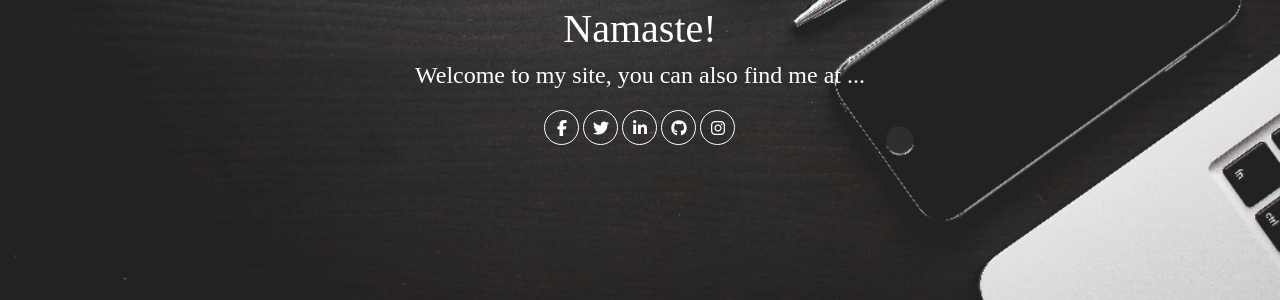
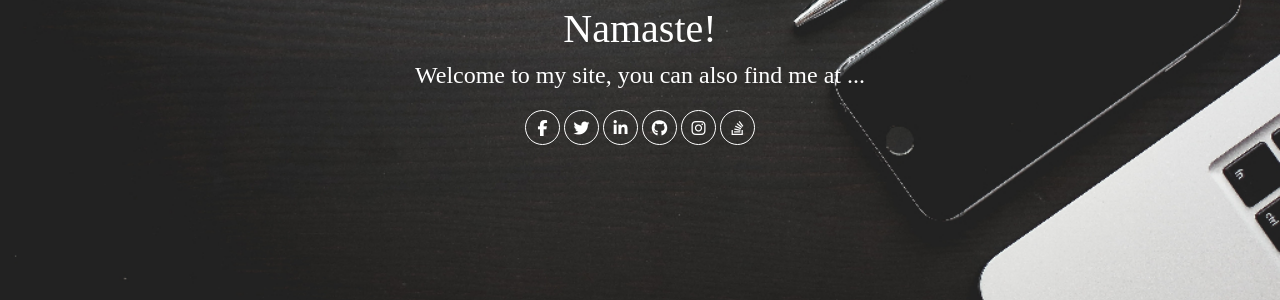
Before and after one commit to shishir-subedi/blogsite, a Jekyll site: the page built from index.html, in a window 1280 px wide. Shown: the part 367-667 px from the top of the page. Built offline with Jekyll 4.4.1, drawn with Linux system fonts in a browser that asks for light colours; nearby versions of some CDN libraries; comment, search, counter and statistics services are not loaded.

Commit message:
added stackoverflow link

```diff
--- a/index.html
+++ b/index.html
@@ -37,6 +37,10 @@ image: /static/img/about/shishir2.jpg
           <li class="wow fadeInRight animated" data-wow-delay="2.0s">
             <a href="https://instagram.com/_shishir_subedi" id="instagram-icon" target="_blank"><i
                 class="fa fa-instagram"></i></a>
+          </li>
+          <li class="wow fadeInRight animated" data-wow-delay="1.7s">
+            <a href="https://stackoverflow.com/users/11040735/shishir-subedi" id="stackoverflow-icon" target="_blank"><i
+                class="fa fa-stack-overflow"></i></a>
           </li>
         </ul>
       </div>
--- a/static/css/style.css
+++ b/static/css/style.css
@@ -202,6 +202,11 @@ ul.social-list li:nth-child(4) a:hover {
 
 ul.social-list li:nth-child(5) a:hover {
   background: #d84886;
+  border-color: transparent;
+}
+
+ul.social-list li:nth-child(6) a:hover {
+  background: #f48024;
   border-color: transparent;
 }
 
```
